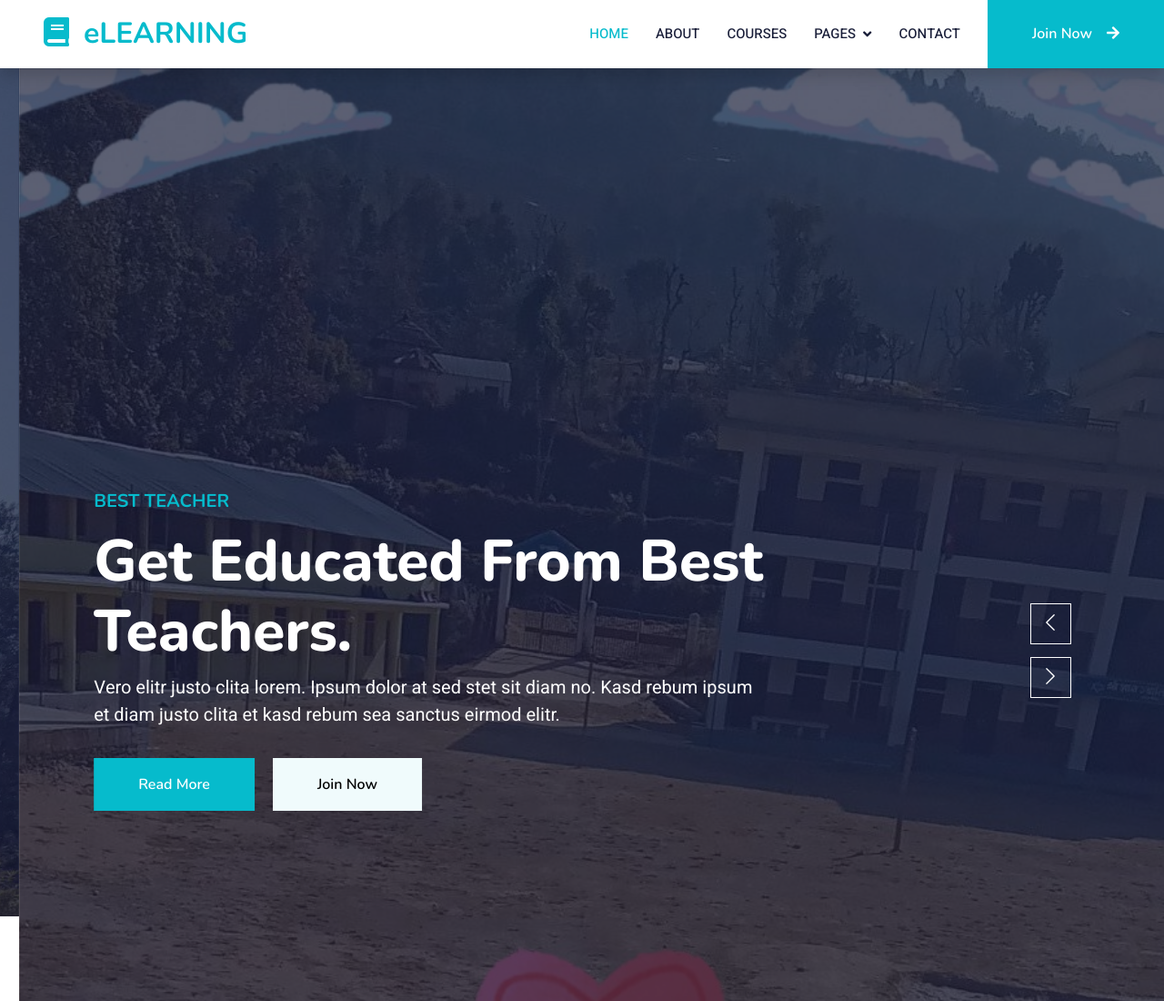
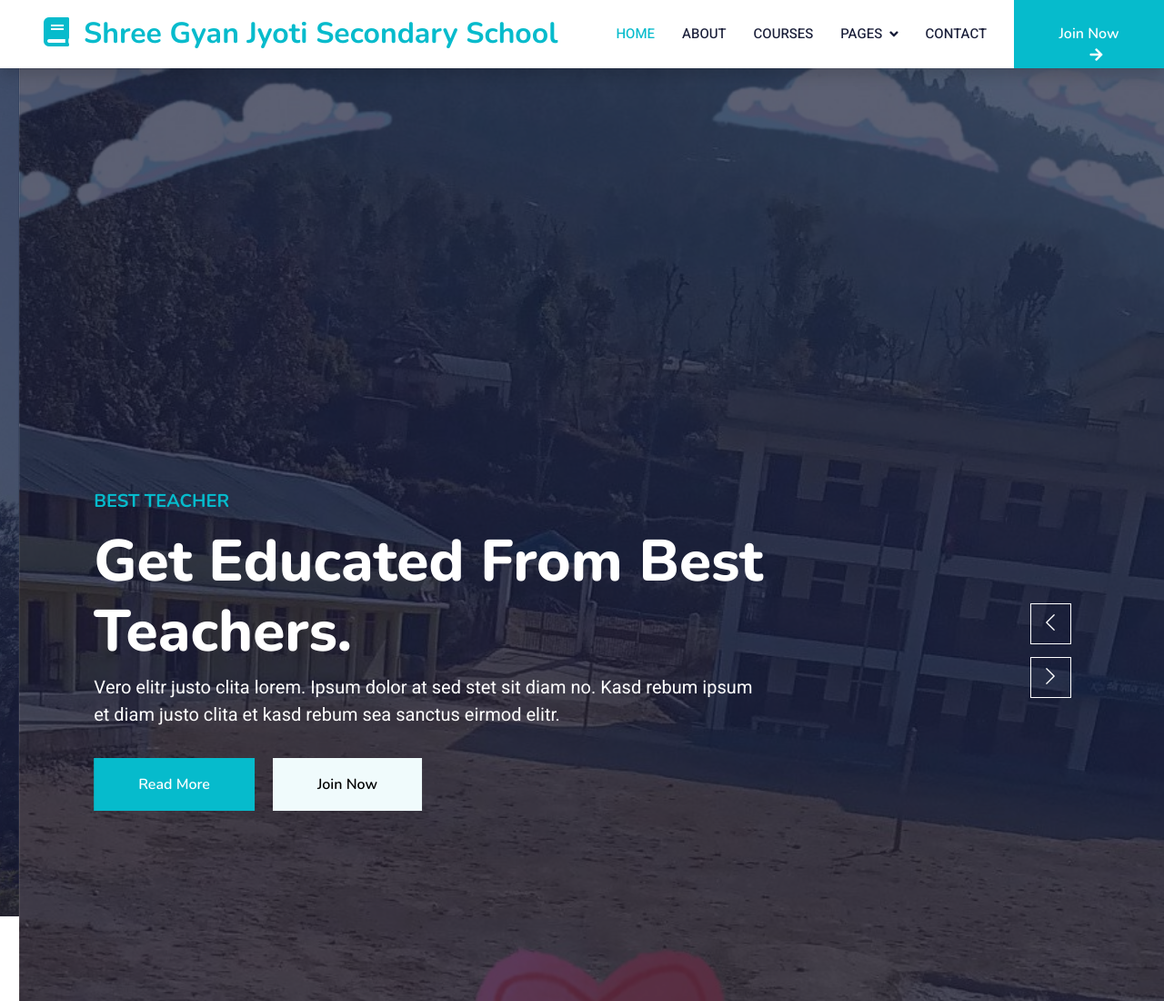
Before and after one commit to Sena201/ShreeGyanJyoti1, a plain HTML site: page index.html in a window 1280 px wide. Shown: the top 1100 px of the page at 91% size. Drawn offline with nearby package versions, Linux system fonts and the light colour scheme.

Commit message:
Update index.html

```diff
--- a/index.html
+++ b/index.html
@@ -44,7 +44,7 @@
     <!-- Navbar Start -->
     <nav class="navbar navbar-expand-lg bg-white navbar-light shadow sticky-top p-0">
         <a href="index.html" class="navbar-brand d-flex align-items-center px-4 px-lg-5">
-            <h2 class="m-0 text-primary"><i class="fa fa-book me-3"></i>eLEARNING</h2>
+            <h2 class="m-0 text-primary"><i class="fa fa-book me-3"></i>Shree Gyan Jyoti Secondary School</h2>
         </a>
         <button type="button" class="navbar-toggler me-4" data-bs-toggle="collapse" data-bs-target="#navbarCollapse">
             <span class="navbar-toggler-icon"></span>
```
